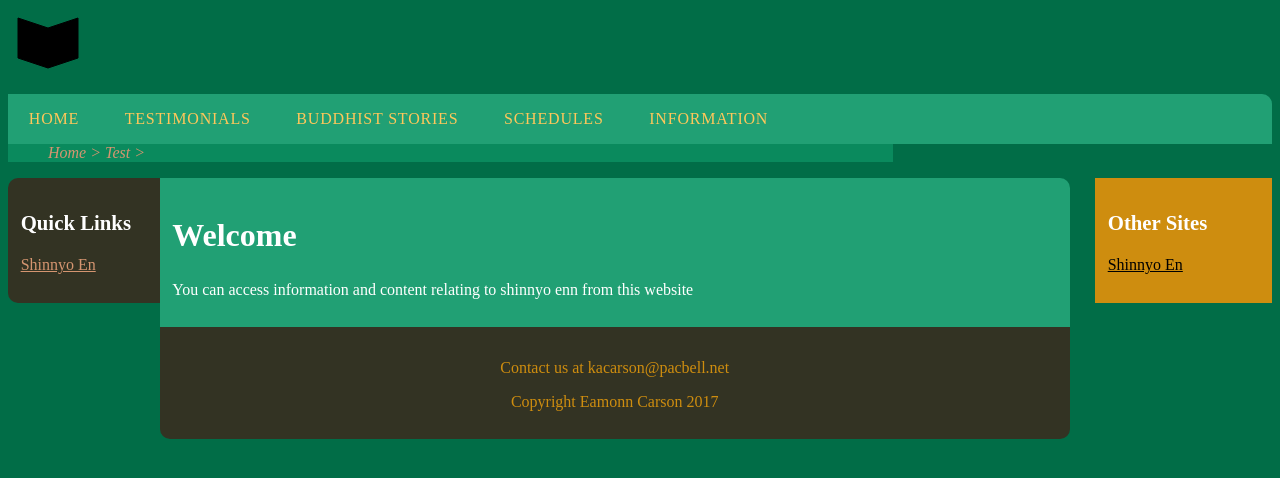
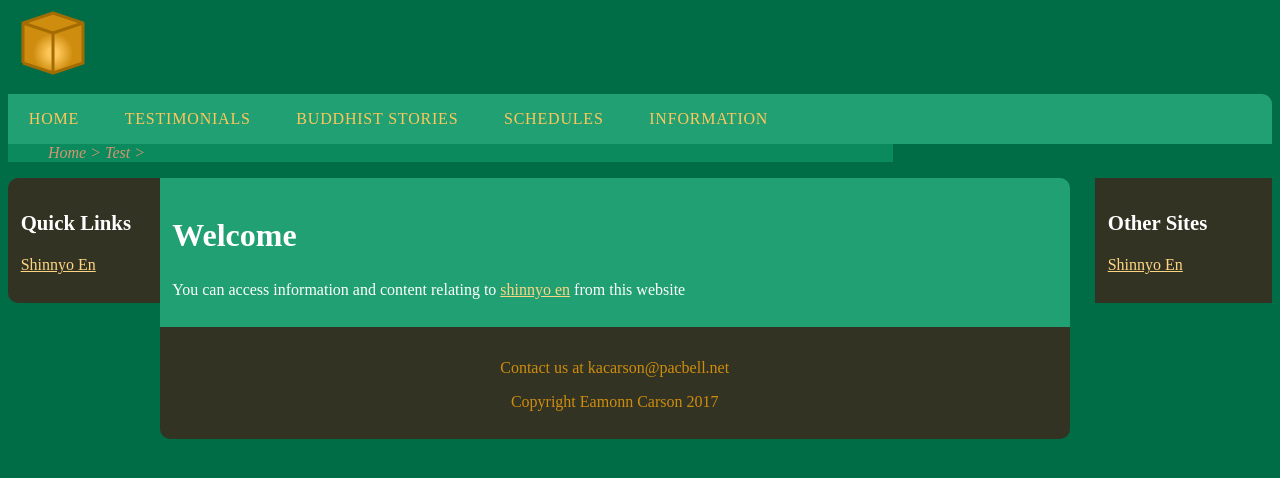
Before and after one commit to EamonnCarson/Carson-Lineage-Website, a PHP site: page / in a window 1280 px wide. Shown: the top 478 px of the page. Run offline with PHP 8.4, Linux system fonts and the light colour scheme.

Commit message:
Worked on Lantern, adjusted stylesheets
lantern not animated yet.

```diff
--- a/ITGS Website/_css/desktopStylesheet.css
+++ b/ITGS Website/_css/desktopStylesheet.css
@@ -33,6 +33,19 @@
 
 	h3 {
 		font-size: 1.3em;
+	}
+
+	p {
+		font-size: 1em;
+	}
+
+	a {
+		color: #FFD583;
+		/*text-shadow: 0.06em 0.05em #A33602;*/
+	}
+
+	a:hover{
+		color: #A36C02;
 	}
 
 	#topnav {
@@ -75,8 +88,10 @@
 		}
 
 		#breadcrumbs ul li a {
+			font-size: 01em;
 			text-decoration: none;
 			color: #D59570;
+			text-shadow: none;
 			font-style: italic;
 		}
 
@@ -99,10 +114,6 @@
 			padding-left: 0em;
 		}
 
-		#leftcolumn ul li a {
-			color: #D59570;
-		}
-
 	#content {
 		border-top-right-radius: 10px;
 		margin-left: auto;
@@ -115,7 +126,7 @@
 	}
 
 	#rightcolumn {
-		background-color: #CE8D0F;
+		background-color: #333323;
 		float: right;
 		padding: 1% 1% 1% 1%;
 		display: inline-block;
@@ -124,10 +135,6 @@
 		#rightcolumn ul {
 			list-style: none;
 			padding-left: 0em;
-		}
-
-		#rightcolumn ul li a {
-			color: #000000;
 		}
 
 	#footer {
--- a/ITGS Website/_css/midsizeStylesheet.css
+++ b/ITGS Website/_css/midsizeStylesheet.css
@@ -33,6 +33,15 @@
 
 	h3 {
 		font-size: 1.3em;
+	}
+
+	p {
+		font-size: 1em;
+	}
+
+	a {
+		color: #FFD583;
+		/*text-shadow: 0.06em 0.05em #A33602;*/
 	}
 
 	#topnav {
@@ -100,10 +109,6 @@
 			padding-left: 0em;
 		}
 
-		#leftcolumn ul li a {
-			color: #D59570;
-		}
-
 	#content {
 		border-top-right-radius: 10px;
 		margin-left: auto;
--- a/ITGS Website/_css/mobileStylesheet.css
+++ b/ITGS Website/_css/mobileStylesheet.css
@@ -18,6 +18,15 @@
 
 	h3 {
 		font-size: 1.3em;
+	}
+
+	p {
+		font-size: 1em;
+	}
+
+	a {
+		color: #FFD583;
+		/*text-shadow: 0.06em 0.05em #A33602;*/
 	}
 
 	#topnav {
--- a/ITGS Website/index.html
+++ b/ITGS Website/index.html
@@ -4,7 +4,7 @@
 	<base href="" target="_blank">
 	<title>Carson Lineage</title>
 	<meta name="author" content="Eamonn Carson">
-	<meta name="keywords" content="Carson Lineage, Shinnyo Enn, Karen Carson, Flynn Carson">
+	<meta name="keywords" content="Carson Lineage, Shinnyo En, Karen Carson, Flynn Carson">
 	<meta name="author" content="Information on the Carson Lineage of Shinnyo Enn and translations of Buddhist Texts">
 	<link rel="stylesheet" type="text/css" href="_css/desktopStylesheet.css">
 	<link rel="stylesheet" type="text/css" href="_css/midsizeStylesheet.css">
@@ -41,7 +41,7 @@
 	</div>
 	<div id="content">
 		<h2>Welcome</h2>
-		<p>You can access information and content relating to shinnyo enn from this website</p>
+		<p>You can access information and content relating to <a href="">shinnyo en</a> from this website</p>
 	</div>
 	<div id="rightcolumn">
 		<h3>Other Sites</h3>
--- a/ITGS Website/lanternFloatingAnim.js
+++ b/ITGS Website/lanternFloatingAnim.js
@@ -1,3 +1,7 @@
+	/*Yellow = #FFC75A
+	Dark Yellow gold = #CE8D0F
+	Darkest Yellow Gold = #A36C02*/
+
 (function() {
 	"use strict";
 
@@ -6,6 +10,14 @@
 	window.onload = drawLantern();
 
 	function drawLantern(){
+
+		var gradient = ctx.createRadialGradient(40, 40, 5, 40, 40, 20);
+		gradient.addColorStop(0, "#FFC75A");
+		gradient.addColorStop(1, "#CE8D0F");
+
+		ctx.save();
+		ctx.translate(5,5);
+
 		ctx.beginPath();
 		ctx.moveTo(10,50);
 		ctx.lineTo(40,60);
@@ -16,7 +28,21 @@
 		ctx.lineTo(10,50);
 		ctx.moveTo(40,60);
 		ctx.lineTo(40,20);
+
+		ctx.moveTo(10,10);
+		ctx.lineTo(40,0);
+		ctx.lineTo(70,10);
+		ctx.lineTo(40,20);
+		ctx.lineTo(10,10);
+
+		ctx.lineTo
+		ctx.fillStyle = gradient;
+		ctx.fill();
+		ctx.lineWidth = 3;
+		ctx.strokeStyle = "#A36C02";
+		ctx.lineJoin = "round";
 		ctx.stroke();
-		ctx.fill();
+
+		ctx.restore();
 	}
 })()
```
